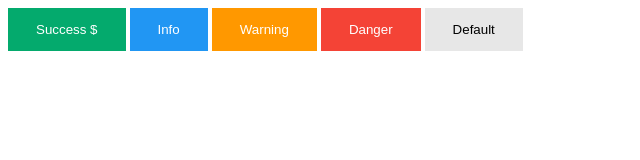
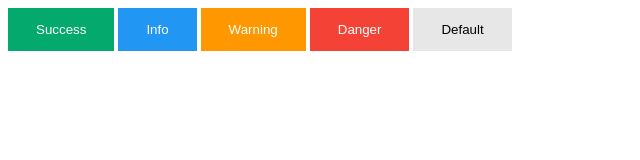
Before and after one commit to yago5656/sitehtml, a plain HTML site: page index.html in a window 1280 px wide. Shown: the whole page, without its empty margins (0-640 px from the left). Drawn offline with Linux system fonts and the light colour scheme.

Commit message:
atualização

```diff
--- a/index.html
+++ b/index.html
@@ -31,7 +31,7 @@
 	</style>
 </head>
 <body>
-	<button class="btn success">Success $</button>
+	<button class="btn success">Success</button>
 	<button class="btn info">Info</button>
 	<button class="btn warning">Warning</button>
 	<button class="btn danger">Danger</button>
```
